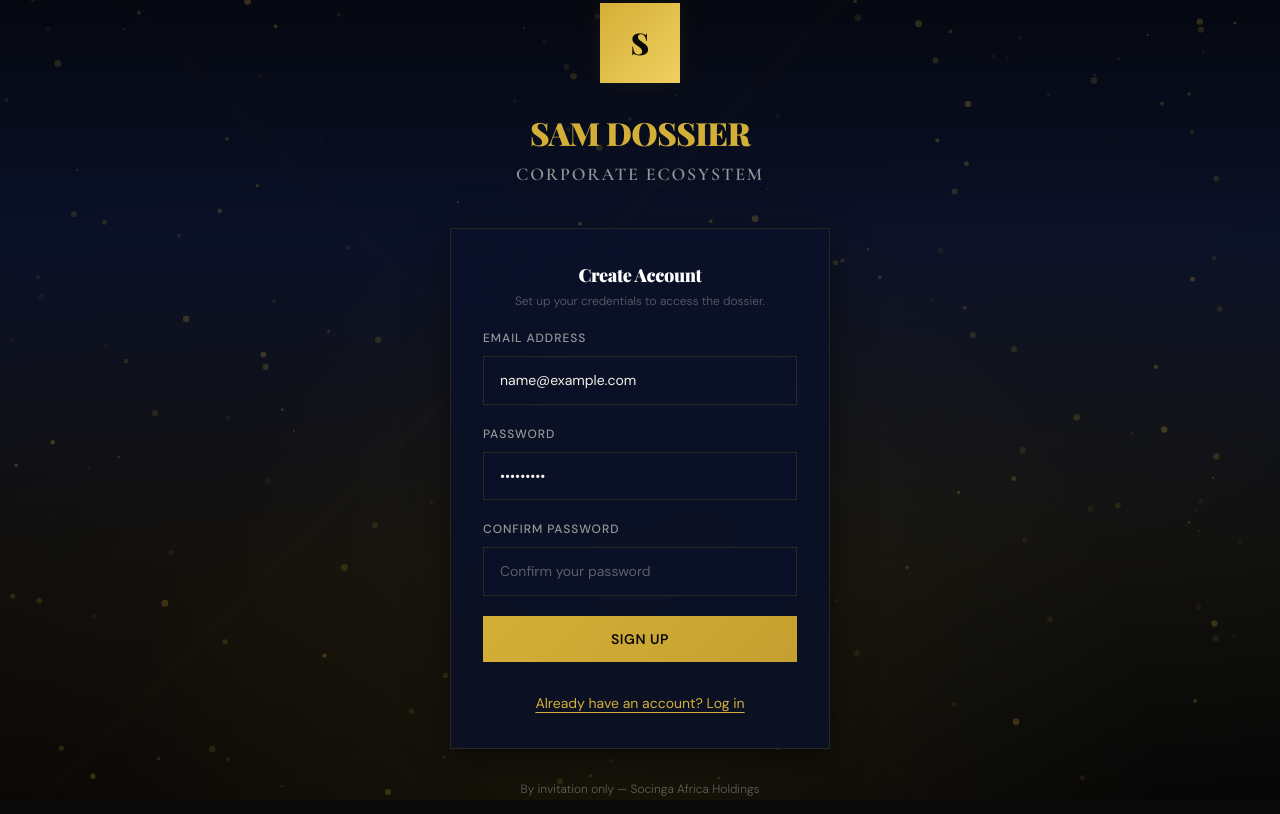
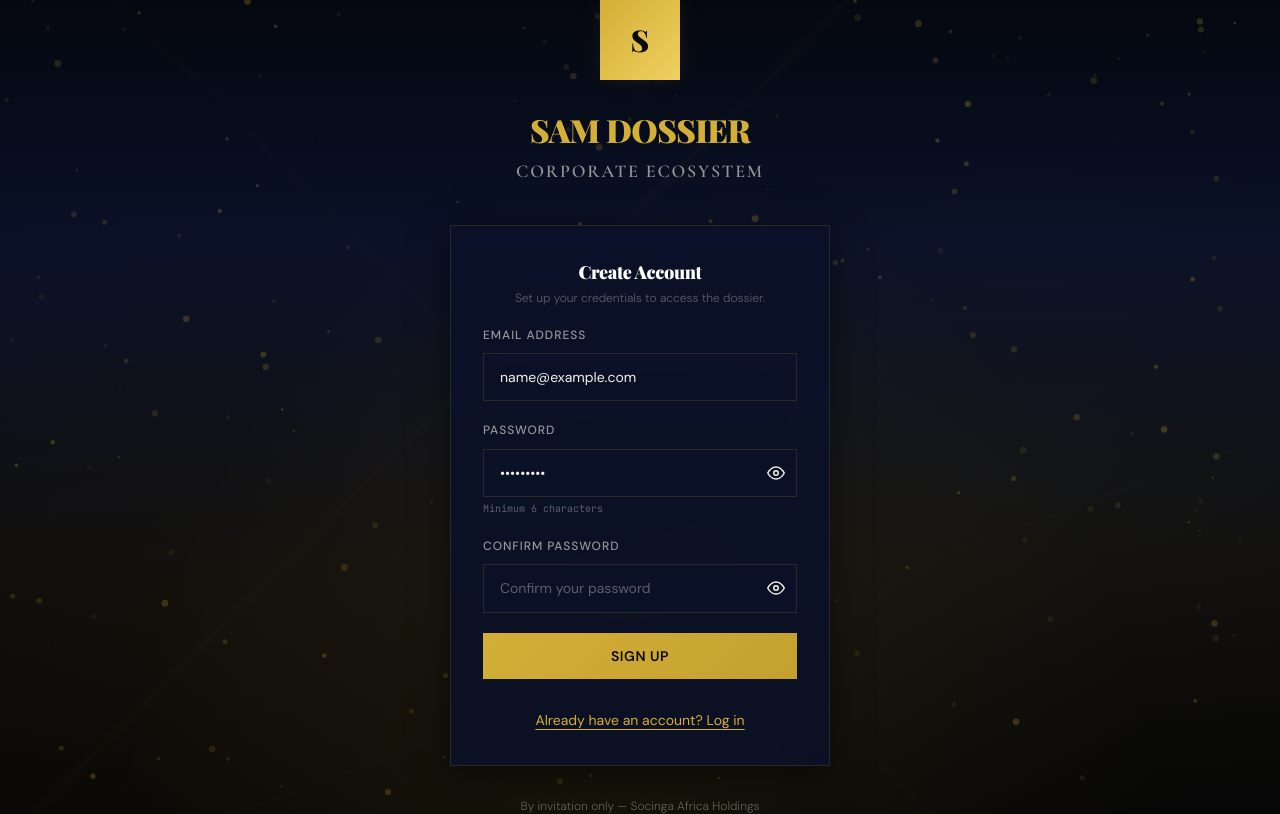
Before and after one commit to whitemorengwira/sam-dossier, a Next.js app: page / in a window 1280 px wide. Both pictures are taken after typing "name@example.com", "Sample123" into the empty fields and a click on the button "Create an account". Built offline with nearby package versions, Linux system fonts and the light colour scheme.

Commit message:
feat: add eye icon password preview toggle on login and signup, minimum 6 char hint

```diff
--- a/src/app/page.tsx
+++ b/src/app/page.tsx
@@ -14,6 +14,8 @@
   const [confirmPassword, setConfirmPassword] = useState('')
   const [loading, setLoading] = useState(false)
   const [error, setError] = useState('')
+  const [showPassword, setShowPassword] = useState(false)
+  const [showConfirmPassword, setShowConfirmPassword] = useState(false)
   const canvasRef = useRef<HTMLCanvasElement>(null)
 
   /* ── Gold particle dust effect ────────────────────────────────── */
@@ -201,7 +203,16 @@
                 </div>
                 <div>
                   <label htmlFor="password" className="label">Password</label>
-                  <input id="password" type="password" value={password} onChange={(e) => setPassword(e.target.value)} placeholder="Enter your password" className="input" required autoComplete="current-password" />
+                  <div className="relative">
+                    <input id="password" type={showPassword ? 'text' : 'password'} value={password} onChange={(e) => setPassword(e.target.value)} placeholder="Enter your password" className="input pr-10" required autoComplete="current-password" />
+                    <button type="button" onClick={() => setShowPassword(!showPassword)} className="absolute right-3 top-1/2 -translate-y-1/2 text-text-muted hover:text-gold transition-colors" tabIndex={-1}>
+                      {showPassword ? (
+                        <svg width="18" height="18" viewBox="0 0 24 24" fill="none" stroke="currentColor" strokeWidth="2" strokeLinecap="round" strokeLinejoin="round"><path d="M17.94 17.94A10.07 10.07 0 0 1 12 20c-7 0-11-8-11-8a18.45 18.45 0 0 1 5.06-5.94"/><path d="M9.9 4.24A9.12 9.12 0 0 1 12 4c7 0 11 8 11 8a18.5 18.5 0 0 1-2.16 3.19"/><line x1="1" y1="1" x2="23" y2="23"/></svg>
+                      ) : (
+                        <svg width="18" height="18" viewBox="0 0 24 24" fill="none" stroke="currentColor" strokeWidth="2" strokeLinecap="round" strokeLinejoin="round"><path d="M1 12s4-8 11-8 11 8 11 8-4 8-11 8-11-8-11-8z"/><circle cx="12" cy="12" r="3"/></svg>
+                      )}
+                    </button>
+                  </div>
                 </div>
 
                 {error && (
@@ -240,12 +251,31 @@
 
                 <div>
                   <label htmlFor="signup-password" className="label">Password</label>
-                  <input id="signup-password" type="password" value={password} onChange={(e) => setPassword(e.target.value)} placeholder="Create a password" className="input" required minLength={6} autoComplete="new-password" />
+                  <div className="relative">
+                    <input id="signup-password" type={showPassword ? 'text' : 'password'} value={password} onChange={(e) => setPassword(e.target.value)} placeholder="Create a password" className="input pr-10" required minLength={6} autoComplete="new-password" />
+                    <button type="button" onClick={() => setShowPassword(!showPassword)} className="absolute right-3 top-1/2 -translate-y-1/2 text-text-muted hover:text-gold transition-colors" tabIndex={-1}>
+                      {showPassword ? (
+                        <svg width="18" height="18" viewBox="0 0 24 24" fill="none" stroke="currentColor" strokeWidth="2" strokeLinecap="round" strokeLinejoin="round"><path d="M17.94 17.94A10.07 10.07 0 0 1 12 20c-7 0-11-8-11-8a18.45 18.45 0 0 1 5.06-5.94"/><path d="M9.9 4.24A9.12 9.12 0 0 1 12 4c7 0 11 8 11 8a18.5 18.5 0 0 1-2.16 3.19"/><line x1="1" y1="1" x2="23" y2="23"/></svg>
+                      ) : (
+                        <svg width="18" height="18" viewBox="0 0 24 24" fill="none" stroke="currentColor" strokeWidth="2" strokeLinecap="round" strokeLinejoin="round"><path d="M1 12s4-8 11-8 11 8 11 8-4 8-11 8-11-8-11-8z"/><circle cx="12" cy="12" r="3"/></svg>
+                      )}
+                    </button>
+                  </div>
+                  <p className="text-[10px] mt-1 font-mono" style={{ color: 'var(--text-muted)' }}>Minimum 6 characters</p>
                 </div>
 
                 <div>
                   <label htmlFor="signup-confirm" className="label">Confirm Password</label>
-                  <input id="signup-confirm" type="password" value={confirmPassword} onChange={(e) => setConfirmPassword(e.target.value)} placeholder="Confirm your password" className="input" required minLength={6} autoComplete="new-password" />
+                  <div className="relative">
+                    <input id="signup-confirm" type={showConfirmPassword ? 'text' : 'password'} value={confirmPassword} onChange={(e) => setConfirmPassword(e.target.value)} placeholder="Confirm your password" className="input pr-10" required minLength={6} autoComplete="new-password" />
+                    <button type="button" onClick={() => setShowConfirmPassword(!showConfirmPassword)} className="absolute right-3 top-1/2 -translate-y-1/2 text-text-muted hover:text-gold transition-colors" tabIndex={-1}>
+                      {showConfirmPassword ? (
+                        <svg width="18" height="18" viewBox="0 0 24 24" fill="none" stroke="currentColor" strokeWidth="2" strokeLinecap="round" strokeLinejoin="round"><path d="M17.94 17.94A10.07 10.07 0 0 1 12 20c-7 0-11-8-11-8a18.45 18.45 0 0 1 5.06-5.94"/><path d="M9.9 4.24A9.12 9.12 0 0 1 12 4c7 0 11 8 11 8a18.5 18.5 0 0 1-2.16 3.19"/><line x1="1" y1="1" x2="23" y2="23"/></svg>
+                      ) : (
+                        <svg width="18" height="18" viewBox="0 0 24 24" fill="none" stroke="currentColor" strokeWidth="2" strokeLinecap="round" strokeLinejoin="round"><path d="M1 12s4-8 11-8 11 8 11 8-4 8-11 8-11-8-11-8z"/><circle cx="12" cy="12" r="3"/></svg>
+                      )}
+                    </button>
+                  </div>
                 </div>
 
                 {error && (
```
